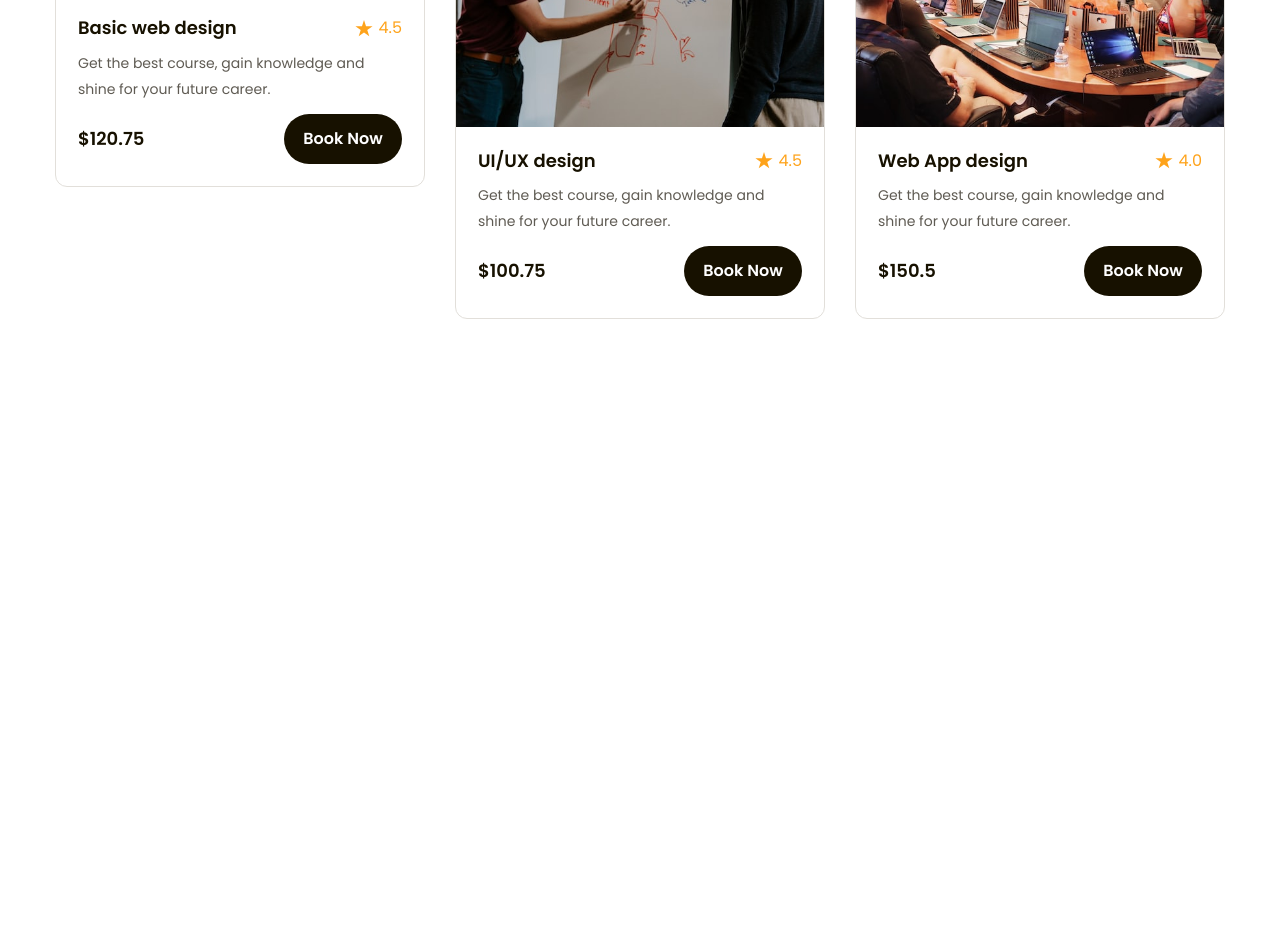
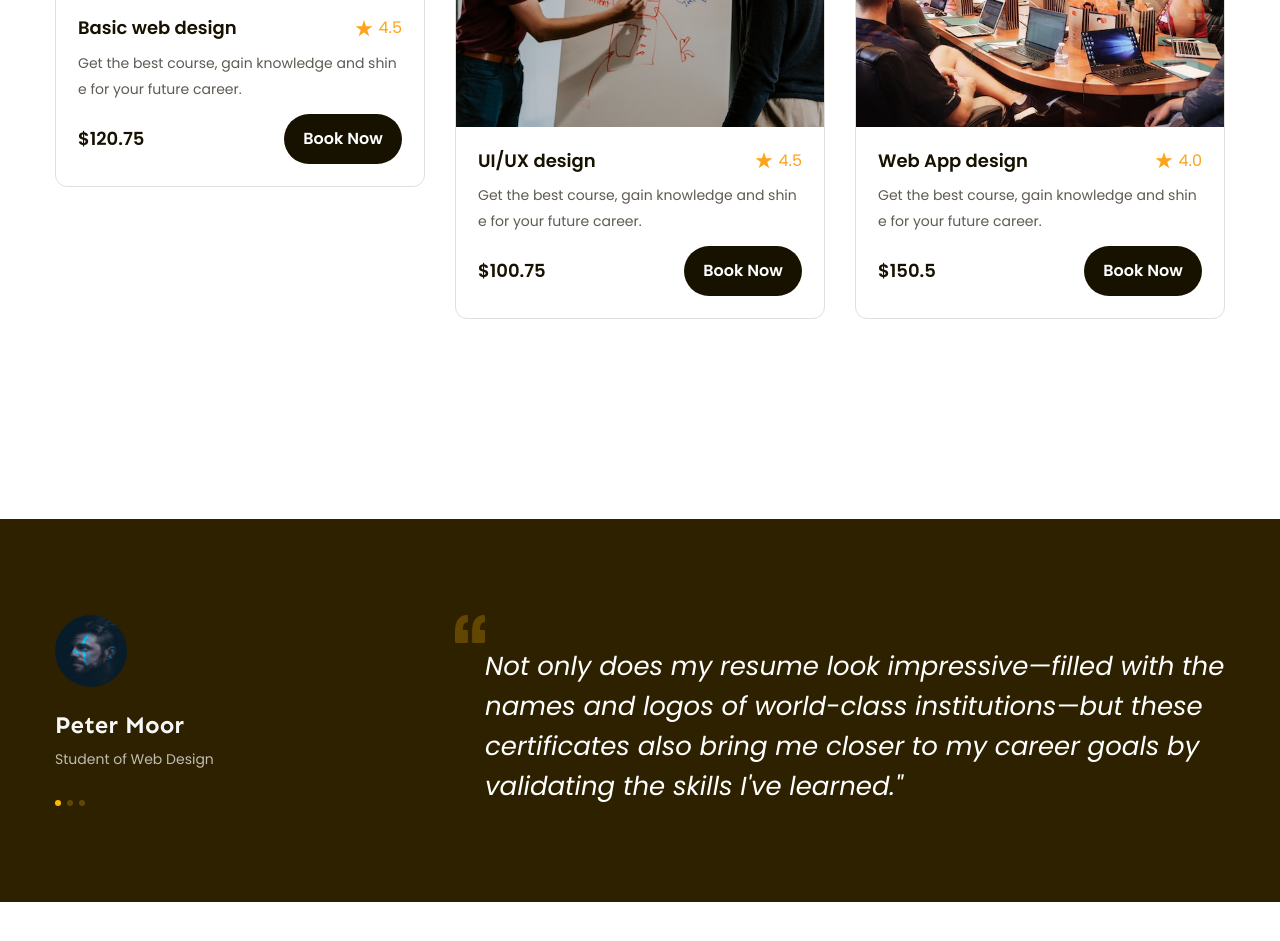
Before and after one commit to ParkSeoHai/project_02-htmlcss, a plain HTML site: page index.html in a window 1280 px wide. Shown: the part 1431-2372 px from the top of the page. Drawn offline with Linux system fonts and the light colour scheme.

Commit message:
Commit feed back

```diff
--- a/assets/css/style.css
+++ b/assets/css/style.css
@@ -75,6 +75,10 @@ body {
 
 .line-clamp.line-2 {
     -webkit-line-clamp: var(--line-clamp, 1);
+}
+
+.break-all {
+    word-break: break-all;
 }
 
 /* Header */
@@ -398,3 +402,68 @@ header .action .sign-up-btn {
 .popular .course-item .btn-course:hover {
     background: #FFB900;
 }
+
+/* Feedback */
+.feed-back {
+    width: 100%;
+    margin-top: 200px;
+    background-color: #2E2100;
+}
+
+.feed-back .body {
+    display: flex;
+    align-items: center;
+    justify-content: space-between;
+    padding: 96px 0;
+}
+
+.feed-back .author .img {
+    width: 72px;
+    height: 72px;
+    border-radius: 50%;
+}
+
+.feed-back .author .name {
+    font-weight: 700;
+    font-family: var(--font-heading);
+    font-size: 2.4rem;
+    line-height: 1.42;
+    color: #F7F7F7;
+    margin: 18px 0 4px;
+}
+
+.feed-back .author .work {
+    font-weight: 400;
+    font-size: 1.4rem;
+    line-height: 1.86;
+    color: #BFBCB3;
+}
+
+.feed-back .author .dots {
+    display: flex;
+    gap: 6px;
+    margin-top: 28px;
+}
+
+.feed-back .author .dot {
+    width: 6px;
+    display: block;
+    padding: 3px;
+    border-radius: 50%;
+    background-color: #634700;
+    cursor: pointer;
+}
+
+.feed-back .author .dot.active {
+    background-color: #FFB900;
+}
+
+.feed-back .body .feel {
+    width: 770px;
+    padding-left: 30px;
+    font-weight: 400;
+    font-style: italic;
+    font-size: 2.6rem;
+    line-height: 1.54;
+    color: #FFFFFF;
+}
--- a/index.html
+++ b/index.html
@@ -142,7 +142,7 @@
                         <img src="./assets/img/course-1.jpg" alt="Basic web design" class="img-thumb">
                         <div class="info">
                             <div class="head">
-                                <h3 class="title line-clamp">
+                                <h3 class="title line-clamp break-all">
                                     <a href="#!" class="bold">Basic web design</a>
                                 </h3>
                                 <div class="rating">
@@ -150,7 +150,7 @@
                                     <span class="value">4.5</span>
                                 </div>
                             </div>
-                            <p class="desc line-clamp line-2">Get the best course, gain knowledge and shine for your future career.</p>
+                            <p class="desc line-clamp line-2 break-all">Get the best course, gain knowledge and shine for your future career.</p>
                             <div class="bottom">
                                 <span class="price bold">$120.75</span>
                                 <div class="btn btn-course">Book Now</div>
@@ -162,7 +162,7 @@
                         <img src="./assets/img/course-2.jpg" alt="UI/UX design" class="img-thumb">
                         <div class="info">
                             <div class="head">
-                                <h3 class="title line-clamp">
+                                <h3 class="title line-clamp break-all">
                                     <a href="#!" class="bold">UI/UX design</a>
                                 </h3>
                                 <div class="rating">
@@ -170,7 +170,7 @@
                                     <span class="value">4.5</span>
                                 </div>
                             </div>
-                            <p class="desc line-clamp line-2">Get the best course, gain knowledge and shine for your future career.</p>
+                            <p class="desc line-clamp line-2 break-all">Get the best course, gain knowledge and shine for your future career.</p>
                             <div class="bottom">
                                 <span class="price bold">$100.75</span>
                                 <div class="btn btn-course">Book Now</div>
@@ -182,7 +182,7 @@
                         <img src="./assets/img/course-3.jpg" alt="Web App design" class="img-thumb">
                         <div class="info">
                             <div class="head">
-                                <h3 class="title line-clamp">
+                                <h3 class="title line-clamp break-all">
                                     <a href="#!" class="bold">Web App design</a>
                                 </h3>
                                 <div class="rating">
@@ -190,7 +190,7 @@
                                     <span class="value">4.0</span>
                                 </div>
                             </div>
-                            <p class="desc line-clamp line-2">Get the best course, gain knowledge and shine for your future career.</p>
+                            <p class="desc line-clamp line-2 break-all">Get the best course, gain knowledge and shine for your future career.</p>
                             <div class="bottom">
                                 <span class="price bold">$150.5</span>
                                 <div class="btn btn-course">Book Now</div>
@@ -200,6 +200,34 @@
                 </div>
             </div>
         </div>
+
+        <!-- Feedback -->
+        <div class="feed-back">
+            <div class="main-content">
+                <div class="body">
+                    <div class="author">
+                        <img src="./assets/img/avt-1.jpg" alt="Avatar author" class="img">
+                        <p class="name">Peter Moor</p>
+                        <p class="work">Student of Web Design</p>
+                        <div class="dots">
+                            <span class="dot active"></span>
+                            <span class="dot"></span>
+                            <span class="dot"></span>
+                        </div>
+                    </div>
+                    <div class="content">
+                        <img src="./assets/icons/icon-feel.svg" alt="" class="icon">
+                        <p class="feel">
+                            Not only does my resume look impressive—filled with the names and
+                            logos of world-class institutions—but these certificates also bring me closer
+                            to my career goals by validating the skills I've learned."
+                        </p>
+                    </div>
+                </div>
+            </div>
+        </div>
+
+
     </main>
 </body>
 </html>
```
Also changed, not shown: assets/icons/icon-feel.svg (added), assets/img/avt-1.jpg (added).
